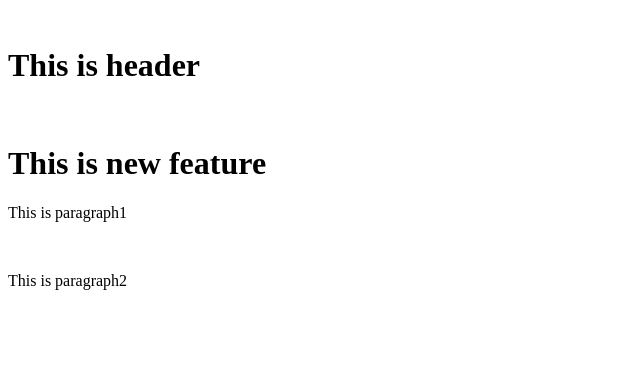
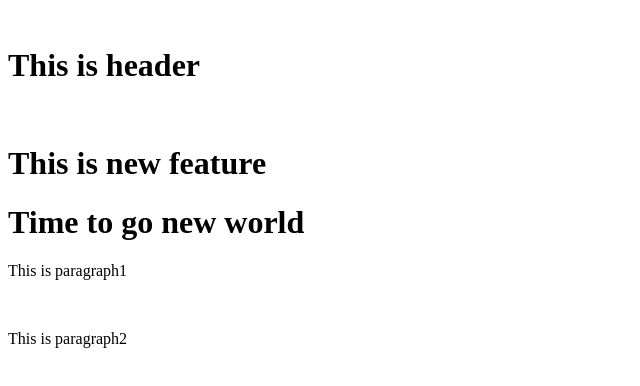
Before and after one commit to JaoPhu/sample_git2, a plain HTML site: page index.html in a window 1280 px wide. Shown: the whole page, without its empty margins (0-640 px from the left). Drawn offline with Linux system fonts and the light colour scheme.

Commit message:
new world

```diff
--- a/index.html
+++ b/index.html
@@ -4,6 +4,7 @@
 <body>
 <h1>This is header</h1>
 <h1>This is new feature</h1>
+<h1>Time to go new world</h1>
 <p>This is paragraph1</p>
 <p>This is paragraph2</p>
 </body>
```
